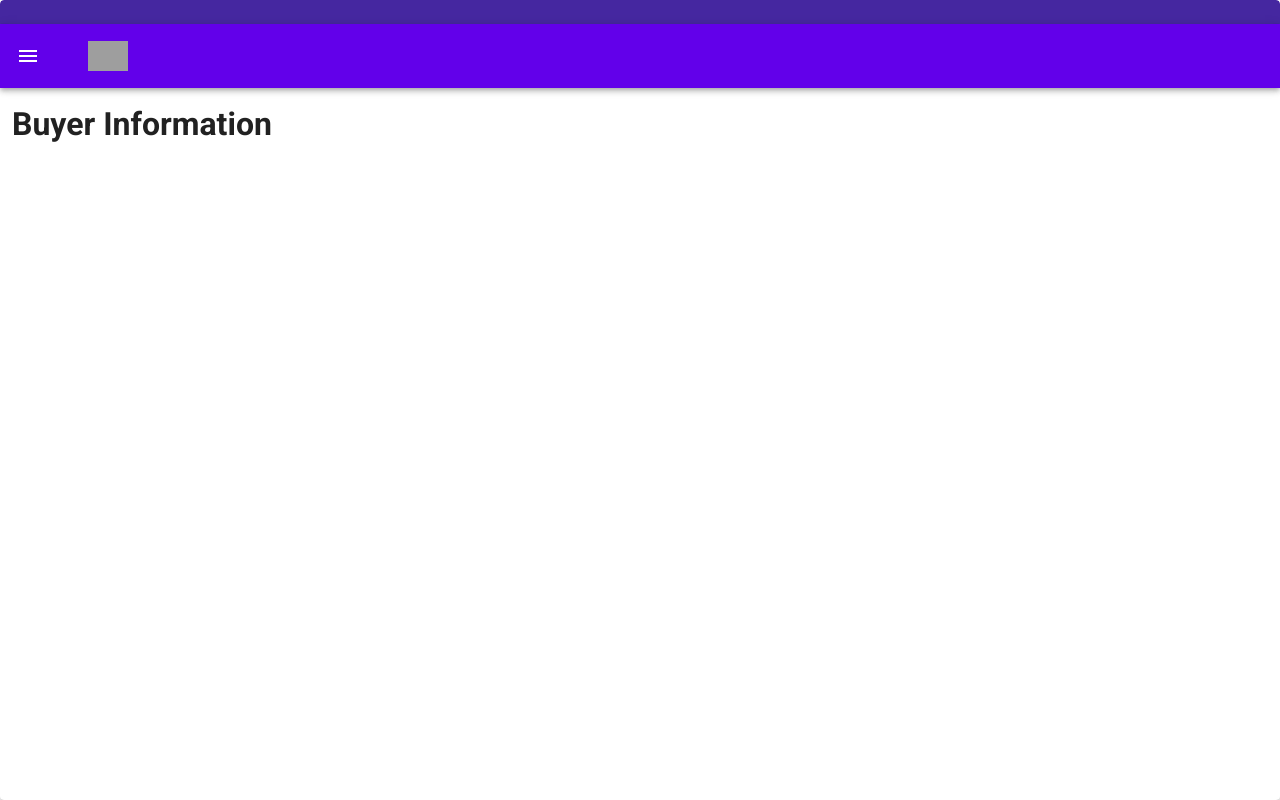
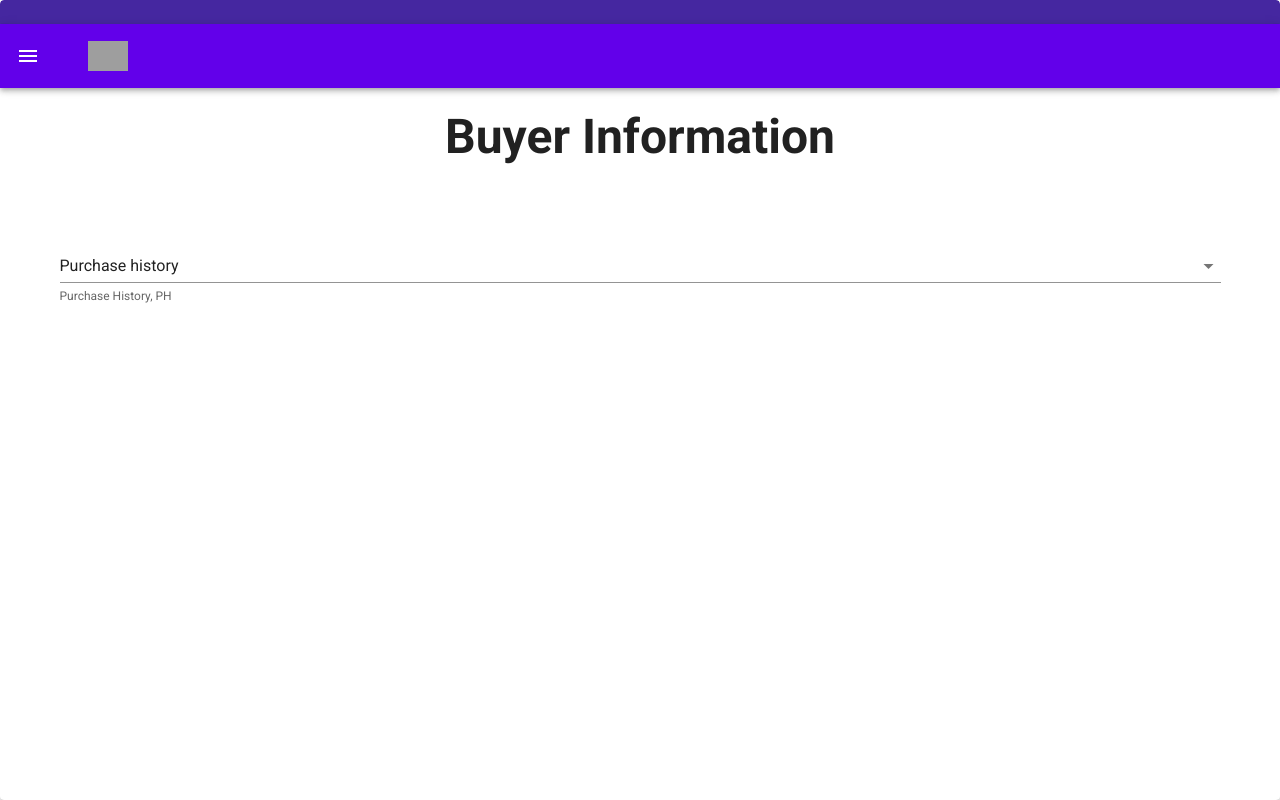
Before and after one commit to Lindsay201291/restaurant-app, a Vue app: page /buyer-information/1 in a window 1280 px wide. Built offline with nearby package versions, Linux system fonts and the light colour scheme; grey boxes are pictures that could not be loaded.

Commit message:
Mostrando historial de compras dado el ID del comprador

```diff
--- a/src/components/BuyerInformation.vue
+++ b/src/components/BuyerInformation.vue
@@ -1,9 +1,100 @@
 <template>
-<h1>Buyer Information</h1>
+    <v-container>
+        <v-row class="text-center">
+        <v-col class="mb-4">
+            <h2 class="display-2 font-weight-bold mb-3">
+            Buyer Information
+            </h2>
+        </v-col>
+        </v-row>
+
+        <v-row class="text-center">
+            <v-col cols="12" class="offset">
+                <v-select
+                v-model="select"
+                :hint="`${select.state}, ${select.abbr}`"
+                :items="items"
+                item-text="state"
+                item-value="abbr"
+                label="Select"
+                persistent-hint
+                return-object
+                single-line
+                @input="getSelectedOption"
+                ></v-select>
+            </v-col>
+        </v-row>
+
+        <v-row justify="center">
+            <v-data-table v-if="purchaseHistory.length > 0"
+                :headers="headersForPH"
+                :items="purchaseHistory"
+                :items-per-page="5">
+                <template v-slot:[`item.purchaseList`]="{ item }">
+                    <ul v-for="purchase in item.purchases" :key="purchase.ip">
+                        <li>Date: {{new Date(purchase.date*1000)}}</li>
+                        <li>IP: {{purchase.ip}}</li>
+                        <p>Products:</p>
+                        <ul v-for="product in purchase.includes" :key="product.price">
+                              <li>{{product.name}} ${{product.price}}</li>
+                        </ul>
+                    </ul>
+                </template>
+            </v-data-table>
+        </v-row>
+    </v-container>
 </template>
 
 <script>
+import axios from 'axios';
 export default {
-    name: 'BuyerInformation'
+    name: 'BuyerInformation',
+    mounted(){
+      this.id = this.$route.params.uid;
+      /* console.log(this.$route);
+      console.log(this.id); */
+    },
+    data(){
+      return {
+        id: null,
+        select: { state: 'Purchase History', abbr: 'PH' },
+        items: [
+          { state: 'Purchase history', abbr: 'PH' },
+          { state: 'Other buyers using the same IP', abbr: 'IP' },
+          { state: 'Product recommendations', abbr: 'PR' },
+        ],
+        purchaseHistory: {},
+        headersForPH: [
+          {
+            text: 'Name',
+            align: 'start',
+            sortable: false,
+            value: 'name',
+          },
+          { text: 'Age', value: 'age' },
+          { text: 'Purchases', value: 'purchases.length' },
+          { text: '', value: 'purchaseList', sortable: false }
+        ],
+      }
+    },
+    methods:{
+      getSelectedOption(){
+          this.purchaseHistory = {};
+          if (this.select.abbr == 'IP') {
+              console.log("Seleccionó IP");
+              this.getPurchaseHistory();
+          }
+          // console.log(this.select.abbr);
+      },
+        getPurchaseHistory() {
+            axios.get('http://localhost:3000/buyer/'+this.id+'/purchase-history')
+            .then(r => {
+                this.purchaseHistory = r.data.purchase_history;
+            })
+            .catch(function(error){
+                console.log(error);
+            });
+        }
+    }
 }
 </script>
```
